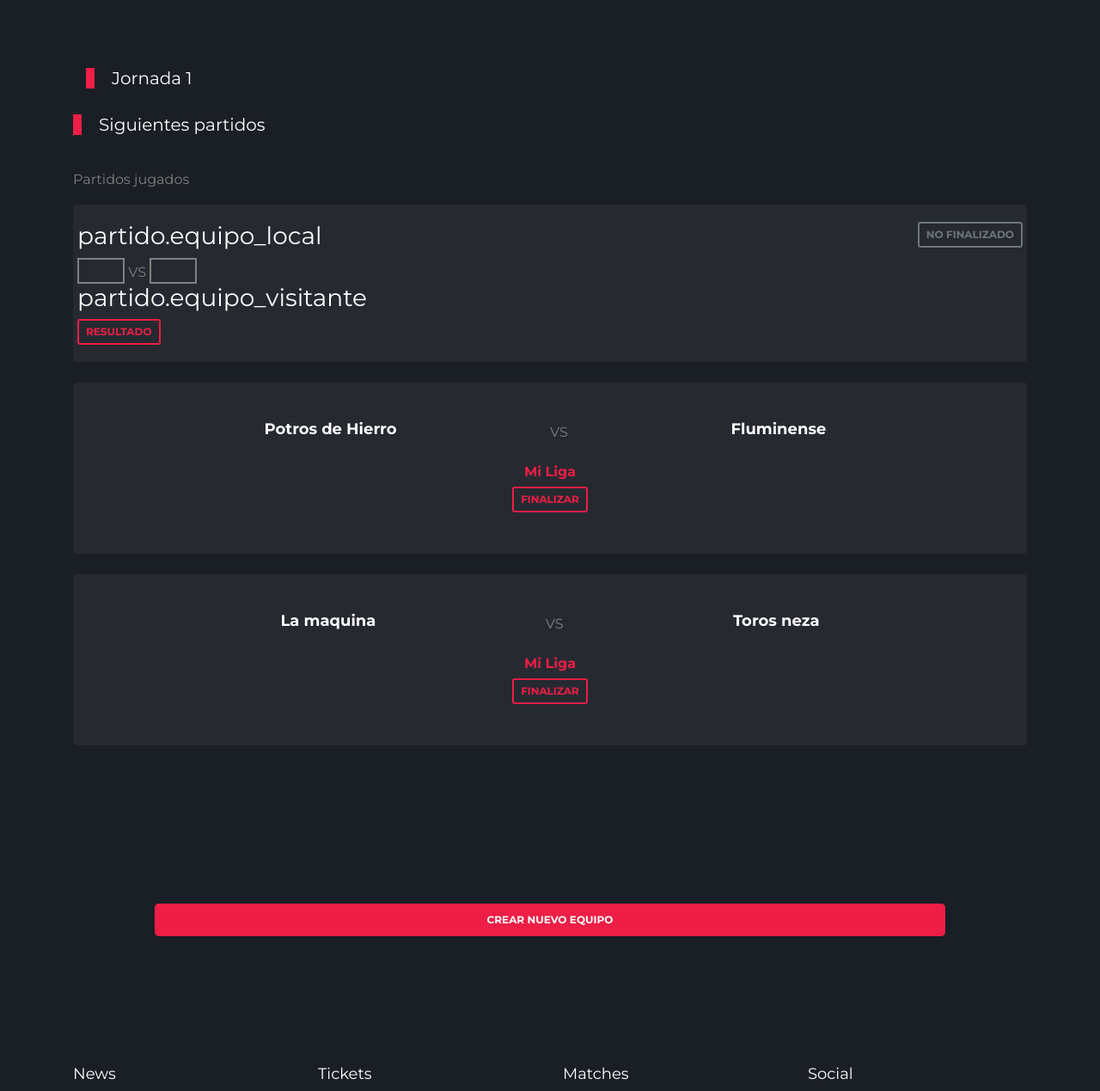
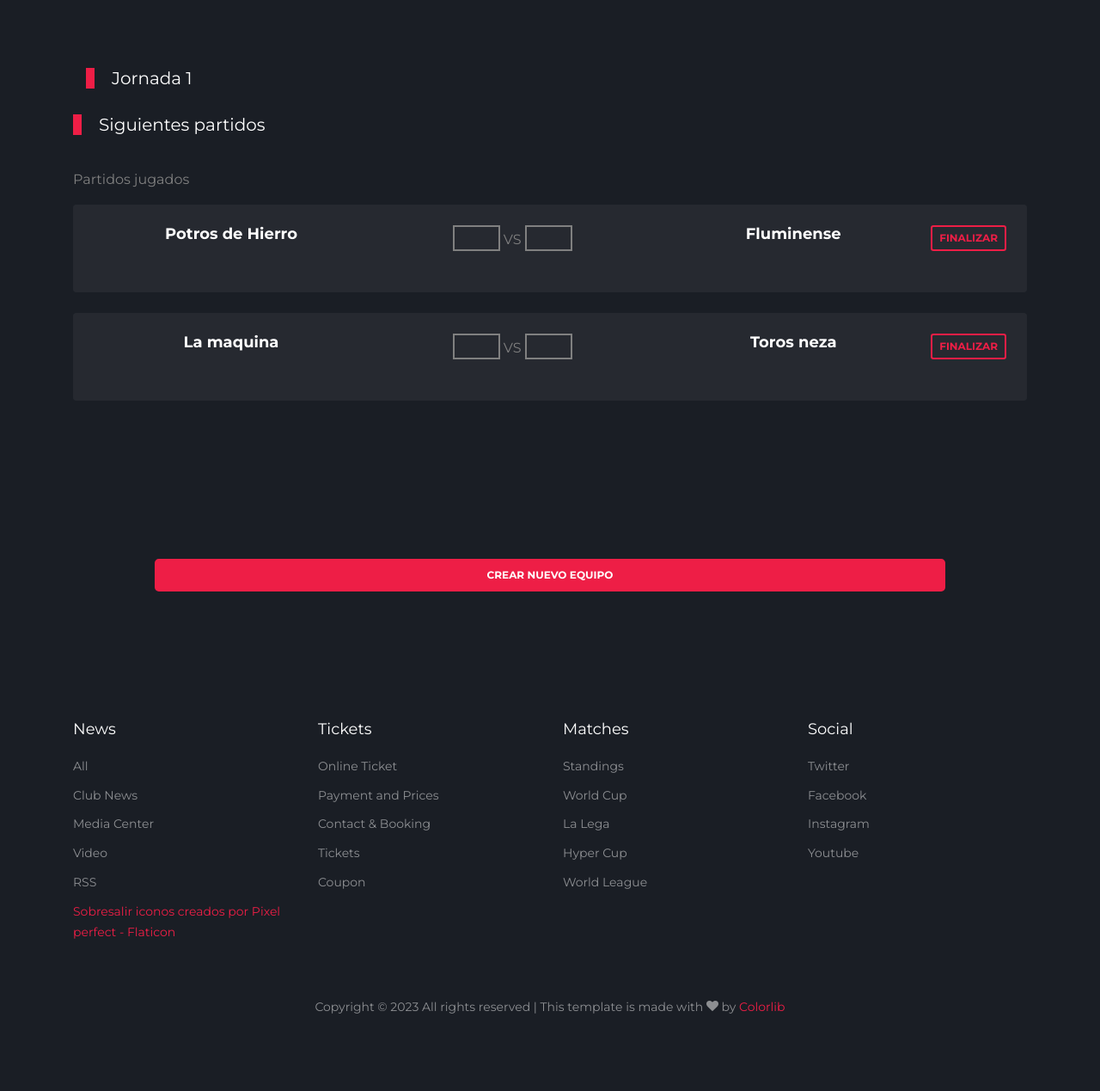
Before and after one commit to jmedrano97/ligas_proyecto, a Django app: page /matches in a window 1280 px wide. Shown: the part 89-1358 px from the top of the page at 86% size. After the commit the page ends 1268 px from the top, so only its background shows below. Run offline with Django 4.2, Linux system fonts and the light colour scheme; data comes from the database, SQL or seed files in the repository; some libraries are stand-ins or nearby versions; some web fonts are replaced.

Commit message:
ligeros cambios a MATCHS

```diff
--- a/miliga/templates/miliga/matches.html
+++ b/miliga/templates/miliga/matches.html
@@ -31,6 +31,9 @@
         background: none;
         outline: none;
         /* pointer-events: none; */
+    }
+    .nom_equipo{
+        max-width: 320px;
     }
 
 </style>
@@ -144,67 +147,30 @@
             <div class="col-12">
                 <p class="heading">Partidos jugados</p>
             </div>
-            <div class="col-lg-12 mb-4">
-                <div class="bg-light rounded">
-                    <div class="widget-body">
-                        <div class="row justify-content-between">
-                            <div class="">
-                                <div class="">
-                                    <div>
-                                        <h3 class="text-truncate">partido.equipo_local</h3>
-                                    </div>
-                                    <div>
-                                        <span class=""><input type="number"></span>
-                                        <span class=""><span>VS</span></span>
-                                        <span class=""><input type="number"></span>
-                                    </div>
-                                    <div>
-                                        <h3 class="text-truncate">partido.equipo_visitante</h3>
-                                    </div>
-                                </div>
-                                <div>
-                                    <a href="" class="btn btn-outline-primary btn-sm">Resultado</a>
-                                </div>
-                            </div>
-                            <div>
-                                <p class="mb-0"><a href=""
-                                    class="btn btn-outline-secondary btn-sm">No Finalizado</a></p>
-                            </div>
-                        </div>
-                    </div>
-
-                    <!-- <div class="text-center widget-vs-contents mb-4">
-                        <h4>Mi Liga</h4>
-                        <p class="mb-0"><a href=""
-                            class="btn btn-outline-primary btn-sm">Finalizar</a></p>
-                    </div> -->
-
-                </div>
-            </div>
             {% for partido in jornada.partido_set.all %}
             {%if partido.finalizado %}
             <div class="col-lg-12 mb-4">
-                <div class="bg-light p-4 rounded">
+                <div class="bg-light p-1 rounded">
                     <div class="widget-body">
-                        <div class="widget-vs">
+                        <div class="widget-vs d-flex">
                             <div class="d-flex justify-content-between w-100">
-                                <div class="team-1 text-center flex-grow-1 maximo">
+                                <div class="team-1 text-center flex-grow-1 maximo nom_equipo">
                                     <h3 class="texto-multilinea">{{partido.equipo_local}}</h3>
                                 </div>
                                 <div>
+                                    <span class=""><input type="number"></span>
                                     <span class="flex-grow-1 maximo"><span>VS</span></span>
+                                    <span class=""><input type="number"></span>
                                 </div>
-                                <div class="team-2 text-center flex-grow-1 maximo">
+                                <div class="team-2 text-center flex-grow-1 maximo nom_equipo">
                                     <h3 class="texto-multilinea">{{partido.equipo_visitante}}</h3>
                                 </div>
                             </div>
+                            <div class="text-center widget-vs-contents mb-4">
+                                <p class="mb-0"><a href="{% url 'miliga:finalizar_partido' 0 partido.id %}"
+                                    class="btn btn-outline-primary btn-sm">Finalizar</a></p>
+                            </div>
                         </div>
-                    </div>
-
-                    <div class="text-center widget-vs-contents mb-4">
-                        <h4>Mi Liga</h4>
-                        <p class="mb-0"><a href="{% url 'miliga:finalizar_partido' 0 partido.id %}"
-                            class="btn btn-outline-primary btn-sm">Finalizar</a></p>
                     </div>
 
                 </div>
```
